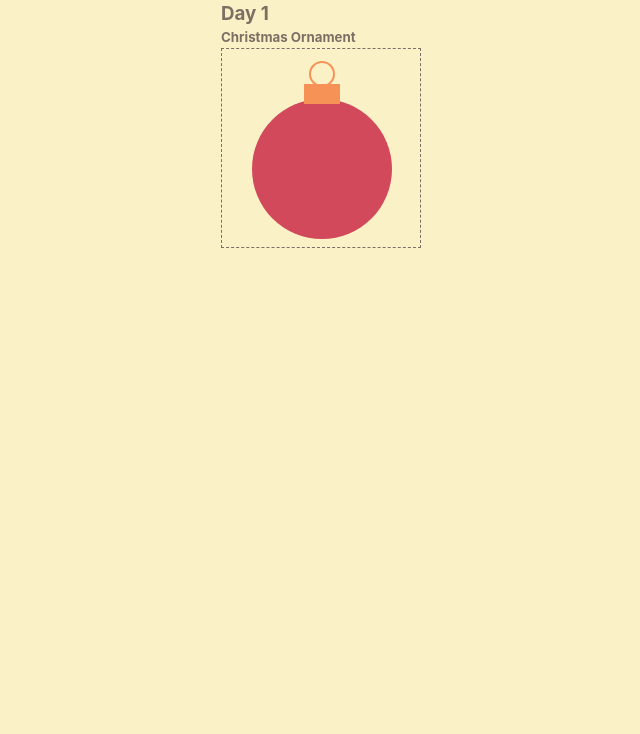
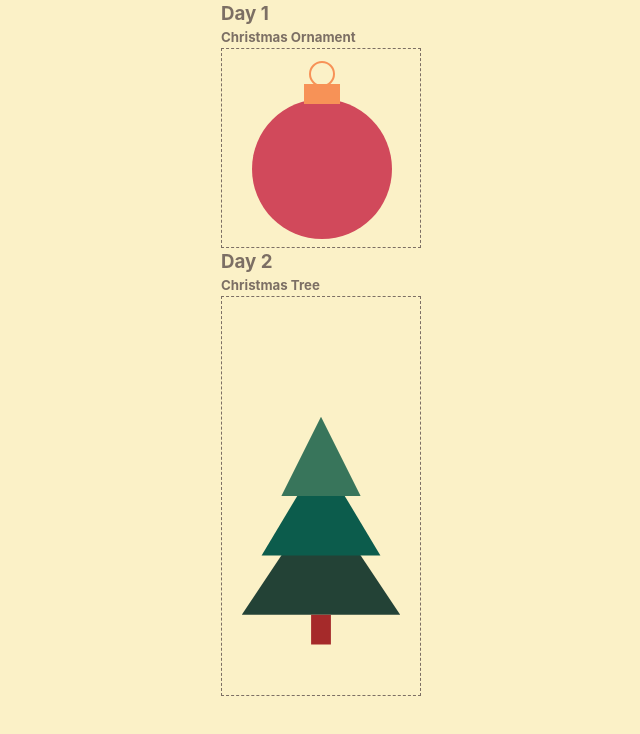
Before and after one commit to Unomars4/svg-tut, a React (Vite) app: page / in a window 1280 px wide. Shown: the top 734 px of the page, without its empty margins (19-659 px from the left). Built offline with nearby package versions, Linux system fonts and the light colour scheme.

Commit message:
complete day two

```diff
--- a/src/App.tsx
+++ b/src/App.tsx
@@ -1,10 +1,12 @@
 import "./App.css";
 import DayOne from "./components/day-one";
+import DayTwo from "./components/day-two";
 
 function App() {
   return (
     <main>
       <DayOne />
+      <DayTwo />
     </main>
   );
 }
--- /dev/null
+++ b/src/components/day-two.tsx
@@ -0,0 +1,14 @@
+import PracticalLayout from "./layouts/prac-layout";
+
+export default function DayTwo() {
+  return (
+    <PracticalLayout day={2} title="Christmas Tree">
+      <svg width={200} height={400} viewBox="-100 -200 200 400">
+        <polygon points="0,0 80,120 -80,120" fill="#234236" />
+        <polygon points="0,-40 60,60 -60,60" fill="#0C5C4C" />
+        <polygon points="0,-80 40,0 -40,0" fill="#38755B" />
+        <rect x={-10} y={120} height={30} width={20} fill="brown" />
+      </svg>
+    </PracticalLayout>
+  );
+}
```
